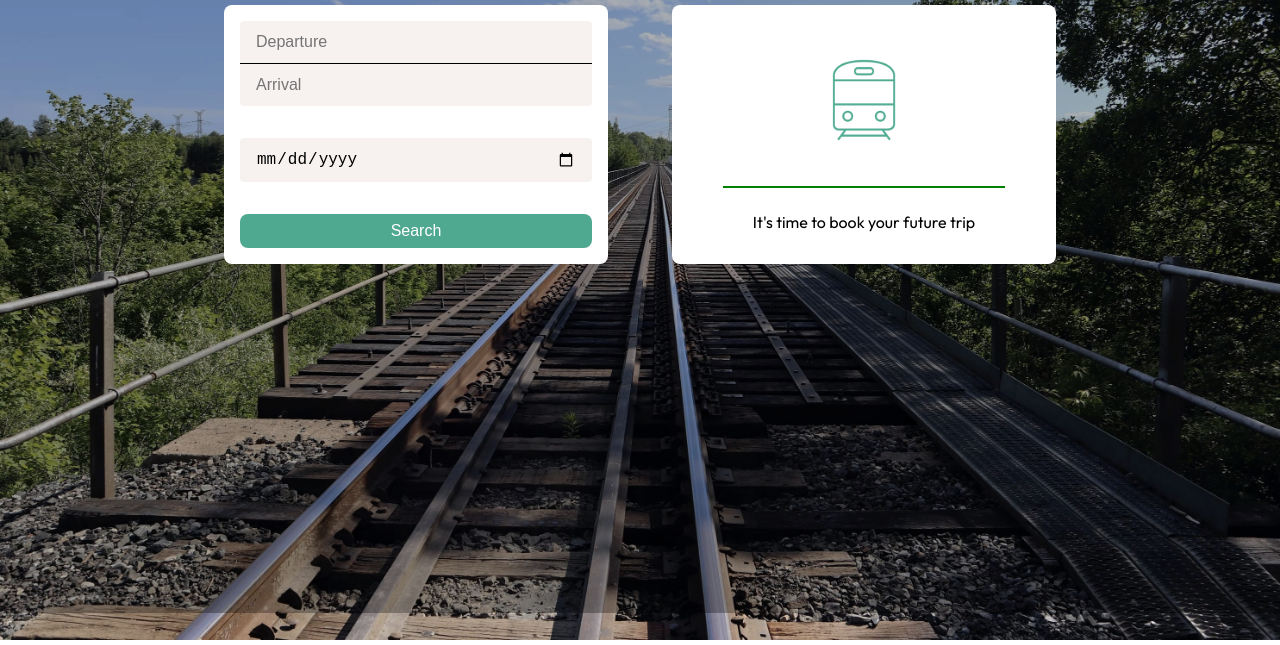
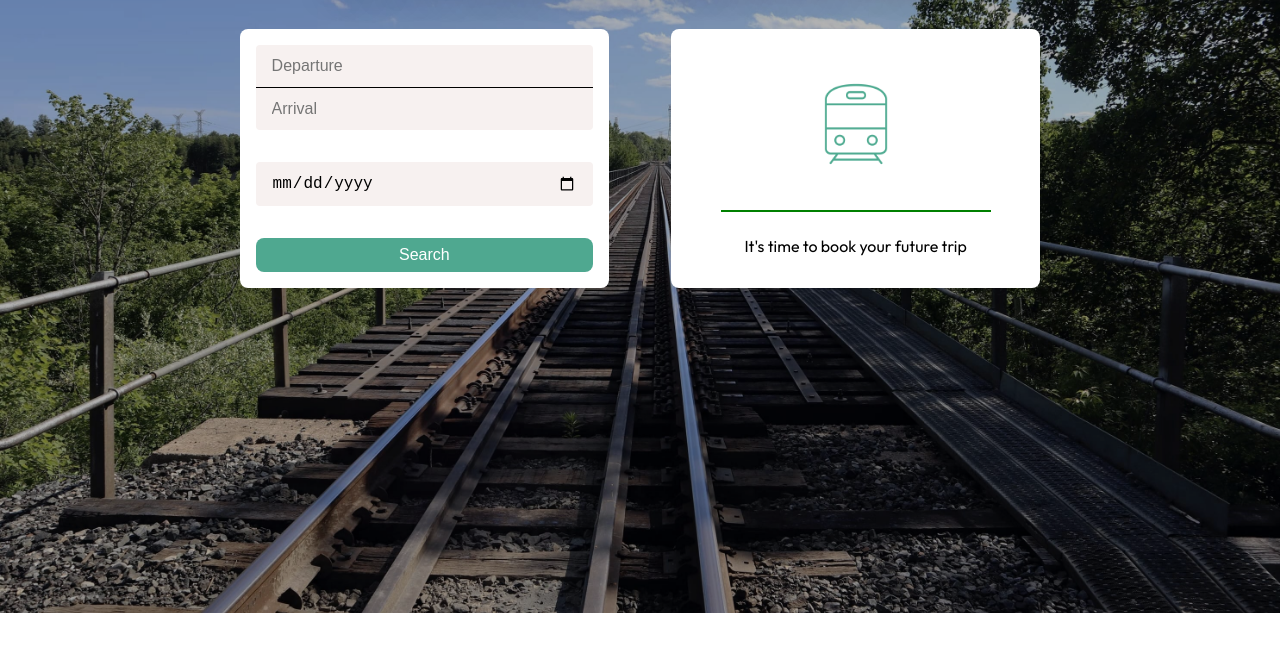
Before and after one commit to pierre273366/TicketHack, a plain HTML site: page frontend/index.html in a window 1280 px wide. Shown: the part 187-832 px from the top of the page. After the commit the page ends 800 px from the top, so only its background shows below. Drawn offline with Linux system fonts and the light colour scheme.

Commit message:
Correct CSS

```diff
--- a/frontend/cart-booking.css
+++ b/frontend/cart-booking.css
@@ -1,109 +1,3 @@
-* {
-  box-sizing: border-box;
-}
-
-p,
-button,
-input {
-  font-size: 16px;
-}
-
-body {
-  width: 100vw;
-  height: 100vh;
-  margin: 0;
-  padding: 0;
-  font-family: "Outfit", sans-serif;
-}
-
-.button {
-  background-color: rgb(79, 168, 144);
-  border: none;
-  color: white;
-  text-align: center;
-  padding: 4px 16px;
-  border-radius: 8px;
-  cursor: pointer;
-}
-
-#home {
-  background-image: url("images/background.jpg");
-  background-size: cover;
-  background-position: center;
-  background-repeat: no-repeat;
-}
-
-header {
-  display: flex;
-  justify-content: space-between;
-  align-items: center;
-  height: 60px;
-  background-color: white;
-}
-
-#brandName {
-  font-size: 25px;
-  color: rgb(79, 168, 144);
-  text-decoration: none;
-}
-
-a {
-  text-decoration: none;
-  color: black;
-}
-
-.hidden {
-  display: none !important;
-}
-
-main {
-  height: calc(100% - 60px);
-  width: 100%;
-  text-align: center;
-}
-
-.blanc {
-  color: white;
-  padding-top: 10px;
-}
-
-#twocards {
-  display: flex;
-  justify-content: center;
-  gap: 5%;
-}
-
-.card {
-  background-color: white;
-  border-radius: 8px;
-  width: 30%;
-  padding: 16px;
-  max-height: 50vh;
-  overflow: scroll;
-}
-
-#searchCard {
-  display: flex;
-  flex-direction: column;
-  justify-content: space-between;
-}
-
-.imgtrain {
-  width: 100px;
-  margin: auto;
-}
-
-.borderTrain {
-  border: 1px solid green;
-  width: 80%;
-}
-
-#tripsList {
-  display: flex;
-  flex-direction: column;
-  gap: 8px;
-}
-
 .tripList_row {
   width: 100%;
   display: flex;
--- a/frontend/style.css
+++ b/frontend/style.css
@@ -63,8 +63,9 @@ header a {
 }
 
 main {
-  height: calc(100% - 60px);
+  min-height: calc(100% - 60px);
   text-align: center;
   position: relative;
   z-index: 50;
+  padding: 24px;
 }
```
